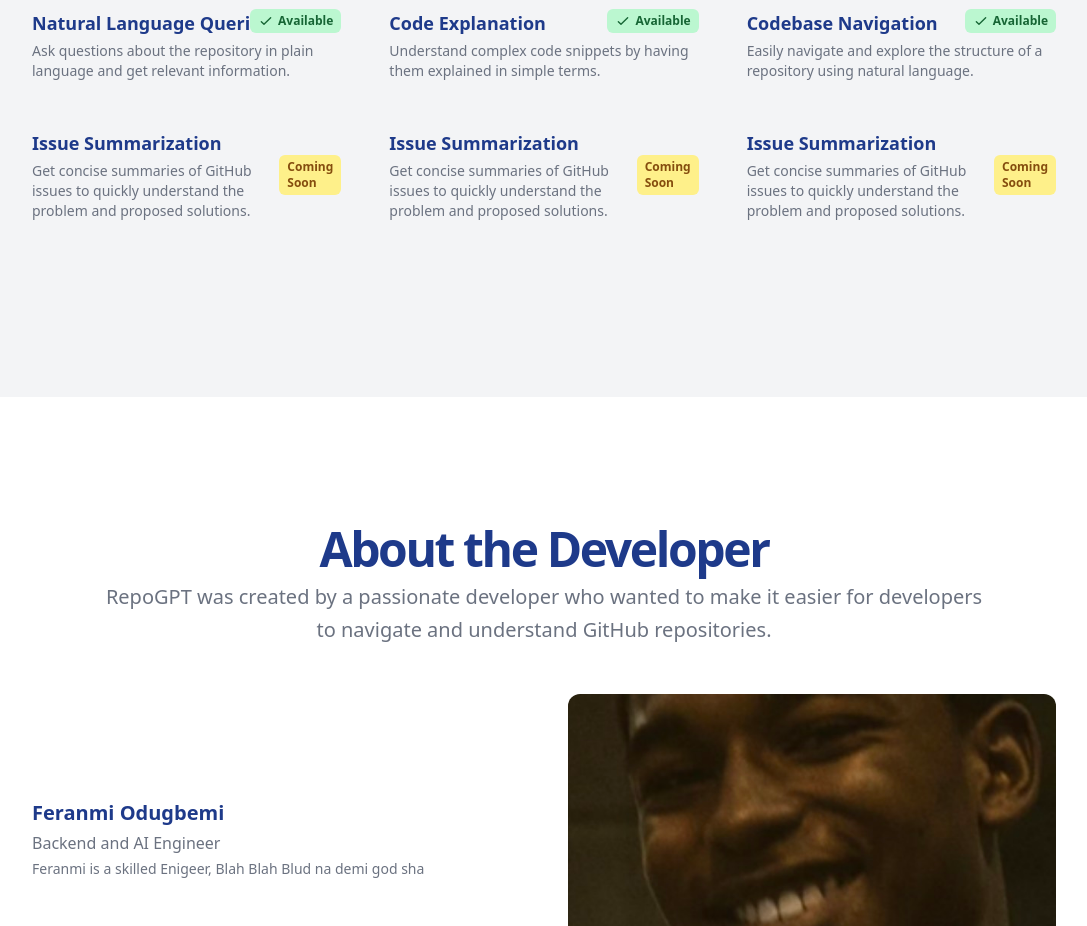
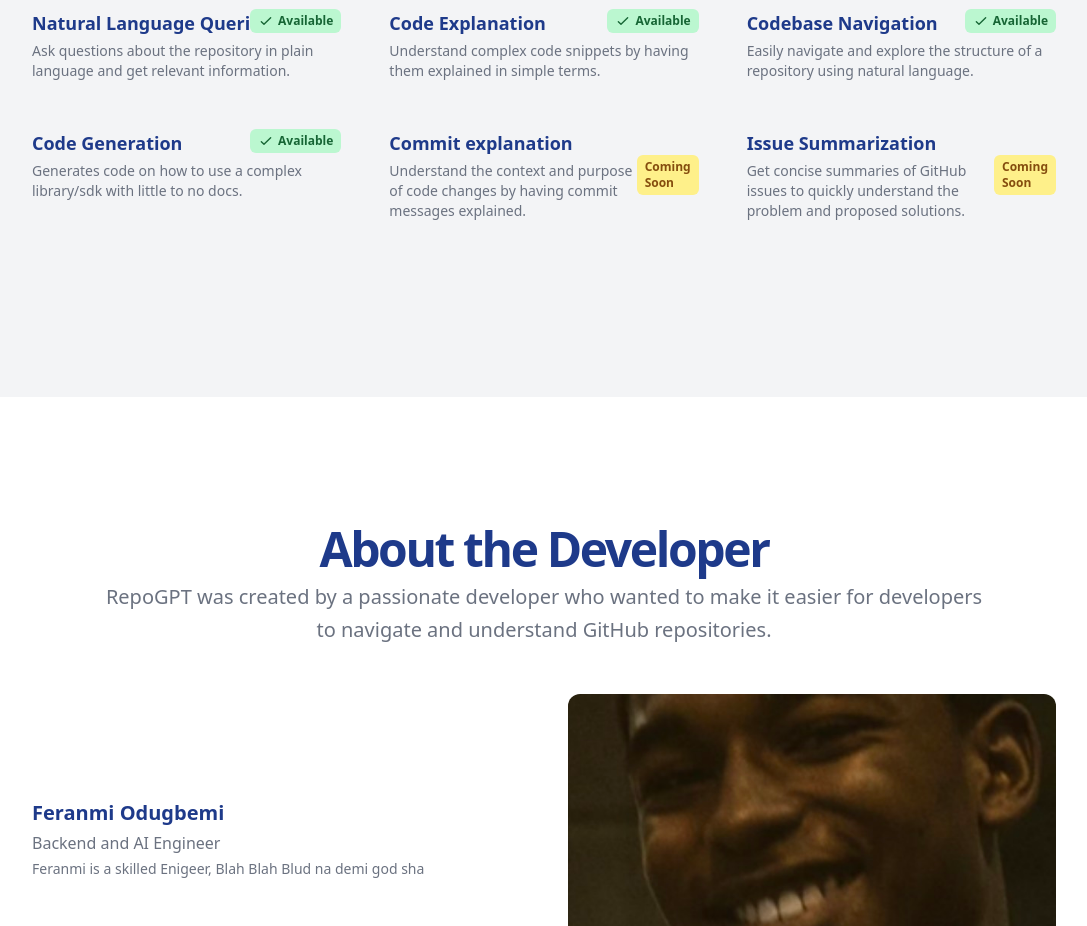
Before and after one commit to feranmiodugbemi/RepoExplainer-v2, a SvelteKit app in the folder frontend/: page / in a window 1280 px wide. Shown: the part 1200-2126 px from the top of the page, without its empty margins (96-1183 px from the left). Built offline with nearby package versions, Linux system fonts and the light colour scheme.

Commit message:
Finished landing page

```diff
--- a/frontend/src/routes/+page.svelte
+++ b/frontend/src/routes/+page.svelte
@@ -117,20 +117,25 @@
               Available
             </span>
           </div>
-          <div class="flex items-center justify-between">
+          <div class="relative">
             <div class="grid gap-1">
-              <h3 class="text-lg font-bold text-blue-900 dark:text-blue-400">Issue Summarization</h3>
+              <h3 class="text-lg font-bold text-blue-900 dark:text-blue-400">Code Generation</h3>
               <p class="text-sm text-gray-500 dark:text-gray-400">
-                Get concise summaries of GitHub issues to quickly understand the problem and proposed solutions.
+                Generates code on how to use a complex library/sdk with little to no docs.
               </p>
             </div>
-            <span class="bg-yellow-200 text-yellow-800 px-2 py-1 text-xs font-semibold rounded-md">Coming Soon</span>
+            <span class="absolute top-0 right-0 bg-green-200 text-green-800 px-2 py-1 text-xs font-semibold rounded-md flex items-center">
+              <svg class="w-4 h-4 mr-1" fill="none" stroke="currentColor" viewBox="0 0 24 24" xmlns="http://www.w3.org/2000/svg">
+                <path stroke-linecap="round" stroke-linejoin="round" stroke-width="2" d="M5 13l4 4L19 7"></path>
+              </svg>
+              Available
+            </span>
           </div>
           <div class="flex items-center justify-between">
             <div class="grid gap-1">
-              <h3 class="text-lg font-bold text-blue-900 dark:text-blue-400">Issue Summarization</h3>
+              <h3 class="text-lg font-bold text-blue-900 dark:text-blue-400">Commit explanation</h3>
               <p class="text-sm text-gray-500 dark:text-gray-400">
-                Get concise summaries of GitHub issues to quickly understand the problem and proposed solutions.
+                Understand the context and purpose of code changes by having commit messages explained.
               </p>
             </div>
             <span class="bg-yellow-200 text-yellow-800 px-2 py-1 text-xs font-semibold rounded-md">Coming Soon</span>
```
